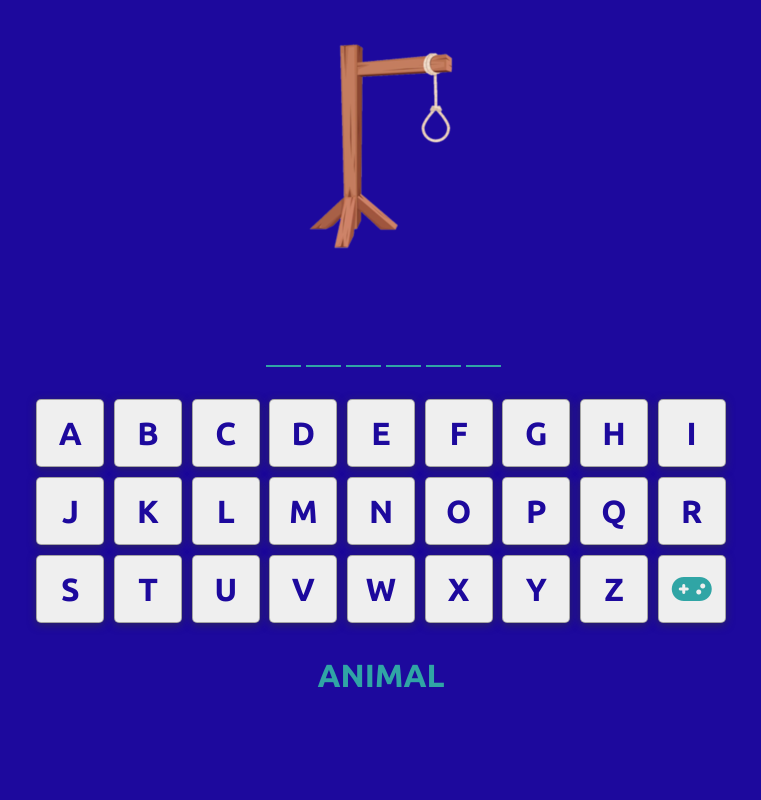
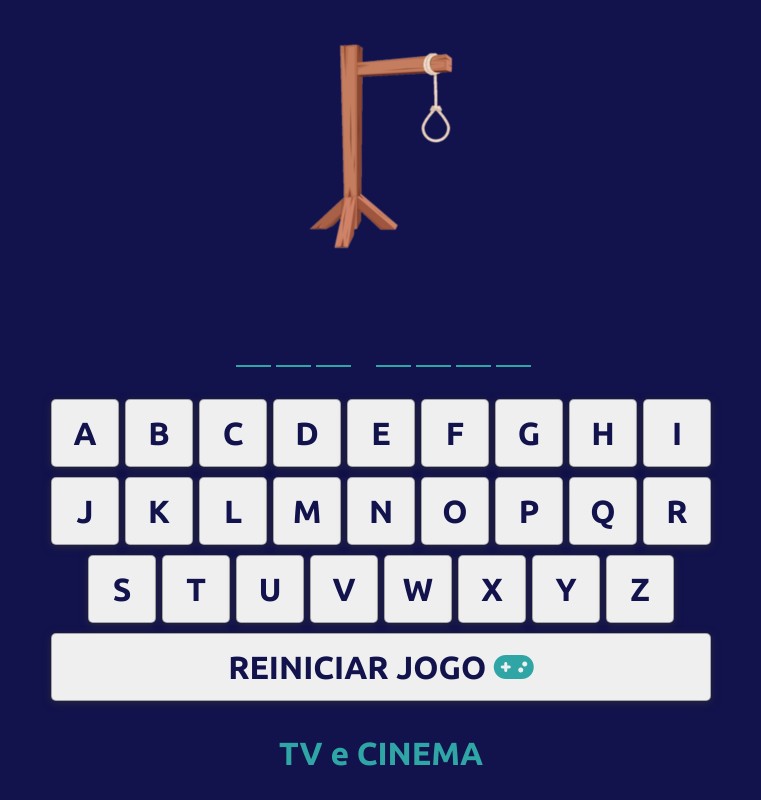
Before and after one commit to FaeelViegas/jogo-forca, a plain HTML site: page index.html in a window 1280 px wide. Shown: the whole page, without its empty margins (259-1020 px from the left). Drawn offline with nearby package versions, Linux system fonts and the light colour scheme.

Commit message:
acentuação nas palavras secretas/ alterações no estilo

```diff
--- a/index.html
+++ b/index.html
@@ -48,17 +48,20 @@
                     <button id="key-X" onclick="verifyLetter('X')">X</button>
                     <button id="key-Y" onclick="verifyLetter('Y')">Y</button>
                     <button id="key-Z" onclick="verifyLetter('Z')">Z</button>
-                    <button id="btnRestart" onclick="restartGame()"><i class="fa-solid fa-gamepad"></i></button>
+                </div>
+                <div class="keys">
+                    <button id="btnRestart" onclick="restartGame()">REINICIAR JOGO <i class="fa-solid fa-gamepad"></i></button>
                 </div>
             </div>
             <div id="category"></div>
-            <div class="modal fade" id="pri-modal" tabindex="-1" role="dialog"
-                aria-labelledby="exampleModalCenterTitle" aria-hidden="true">
+            <div class="modal fade" id="pri-modal" tabindex="-1" role="dialog" aria-labelledby="exampleModalCenterTitle"
+                aria-hidden="true">
                 <div class="modal-dialog modal-dialog-centered" role="document">
                     <div class="modal-content">
                         <div class="modal-header">
                             <h5 class="modal-title" id="modalLongTitle"></h5>
-                            <button type="button" class="close btn btn-secondary" data-dismiss="modal" aria-label="Close">
+                            <button type="button" class="close btn btn-secondary" data-dismiss="modal"
+                                aria-label="Close">
                                 <span aria-hidden="true">&times;</span>
                             </button>
                         </div>
--- a/js/script.js
+++ b/js/script.js
@@ -3,88 +3,96 @@ let secretWordDrawn;
 let attempt = 6;
 let list = [];
 const words = [
+    { name: "ABACAXI", category: "FRUTAS" },
+    { name: "BANANA", category: "FRUTAS" },
+    { name: "CEREJA", category: "FRUTAS" },
+    { name: "DAMASCO", category: "FRUTAS" },
+    { name: "ESCARAMUJO", category: "FRUTAS" },
+    { name: "FIGO", category: "FRUTAS" },
+    { name: "GOIABA", category: "FRUTAS" },
+    { name: "HIBISCO", category: "FRUTAS" },
+    { name: "JACA", category: "FRUTAS" },
+    { name: "KIWI", category: "FRUTAS" },
+    { name: "LIMÃO", category: "FRUTAS" },
+    { name: "MANGA", category: "FRUTAS" },
+    { name: "NECTARINA", category: "FRUTAS" },
+    { name: "PITANGA", category: "FRUTAS" },
+    { name: "QUINCE", category: "FRUTAS" },
+    { name: "ROMÃ", category: "FRUTAS" },
+    { name: "SAPOTI", category: "FRUTAS" },
+    { name: "TAMARINDO", category: "FRUTAS" },
+    { name: "UMBU", category: "FRUTAS" },
+    { name: "UVAS", category: "FRUTAS" },
     { name: "BRASIL", category: "PAISES" },
     { name: "ARGENTINA", category: "PAISES" },
+    { name: "CHILE", category: "PAISES" },
+    { name: "COLÔMBIA", category: "PAISES" },
+    { name: "PERU", category: "PAISES" },
+    { name: "VENEZUELA", category: "PAISES" },
+    { name: "PARAGUAI", category: "PAISES" },
+    { name: "URUGUAI", category: "PAISES" },
+    { name: "BOLÍVIA", category: "PAISES" },
+    { name: "EQUADOR", category: "PAISES" },
+    { name: "CANADÁ", category: "PAISES" },
+    { name: "MÉXICO", category: "PAISES" },
+    { name: "CUBA", category: "PAISES" },
+    { name: "FRANÇA", category: "PAISES" },
+    { name: "ITÁLIA", category: "PAISES" },
+    { name: "ESPANHA", category: "PAISES" },
     { name: "ALEMANHA", category: "PAISES" },
-    { name: "FRANÇA", category: "PAISES" },
+    { name: "PORTUGAL", category: "PAISES" },
     { name: "JAPÃO", category: "PAISES" },
-    { name: "CANADÁ", category: "PAISES" },
-    { name: "AUSTRÁLIA", category: "PAISES" },
     { name: "CHINA", category: "PAISES" },
-    { name: "ITÁLIA", category: "PAISES" },
-    { name: "PIZZA", category: "COMIDA" },
-    { name: "HAMBURGER", category: "COMIDA" },
-    { name: "LASANHA", category: "COMIDA" },
-    { name: "TACO", category: "COMIDA" },
-    { name: "SUSHI", category: "COMIDA" },
-    { name: "PASTEL", category: "COMIDA" },
-    { name: "COXINHA", category: "COMIDA" },
-    { name: "BRIGADEIRO", category: "COMIDA" },
-    { name: "FEIJOADA", category: "COMIDA" },
-    { name: "CHURRASCO", category: "COMIDA" },
-    { name: "CACHORRO", category: "ANIMAL" },
-    { name: "GATO", category: "ANIMAL" },
-    { name: "ELEFANTE", category: "ANIMAL" },
-    { name: "GIRAFA", category: "ANIMAL" },
-    { name: "LEÃO", category: "ANIMAL" },
-    { name: "TIGRE", category: "ANIMAL" },
-    { name: "PÁSSARO", category: "ANIMAL" },
-    { name: "PEIXE", category: "ANIMAL" },
-    { name: "RATO", category: "ANIMAL" },
-    { name: "COELHO", category: "ANIMAL" },
-    { name: "TITANIC", category: "FILME" },
-    { name: "AVATAR", category: "FILME" },
-    { name: "INCEPTION", category: "FILME" },
-    { name: "INTERSTELLAR", category: "FILME" },
-    { name: "GLADIADOR", category: "FILME" },
-    { name: "MATRIX", category: "FILME" },
-    { name: "CORINGA", category: "FILME" },
-    { name: "BATMAN", category: "FILME" },
-    { name: "VINGADORES", category: "FILME" },
-    { name: "SUPERMAN", category: "FILME" },
-    { name: "TUBARÃO", category: "FILME" },
-    { name: "ESPANHA", category: "PAISES" },
-    { name: "PORTUGAL", category: "PAISES" },
-    { name: "RÚSSIA", category: "PAISES" },
-    { name: "ÍNDIA", category: "PAISES" },
-    { name: "MÉXICO", category: "PAISES" },
-    { name: "EGITO", category: "PAISES" },
-    { name: "SUÍÇA", category: "PAISES" },
-    { name: "MACARRÃO", category: "COMIDA" },
-    { name: "SORVETE", category: "COMIDA" },
-    { name: "BOLO", category: "COMIDA" },
-    { name: "SALADA", category: "COMIDA" },
-    { name: "CHOCOLATE", category: "COMIDA" },
-    { name: "PÃO", category: "COMIDA" },
-    { name: "BISCOITO", category: "COMIDA" },
-    { name: "TORTA", category: "COMIDA" },
-    { name: "FRUTAS", category: "COMIDA" },
-    { name: "CAVALO", category: "ANIMAL" },
-    { name: "VACA", category: "ANIMAL" },
-    { name: "OVELHA", category: "ANIMAL" },
-    { name: "CABRA", category: "ANIMAL" },
-    { name: "PANDA", category: "ANIMAL" },
-    { name: "LOBO", category: "ANIMAL" },
-    { name: "RAPOSA", category: "ANIMAL" },
-    { name: "URSO", category: "ANIMAL" },
-    { name: "MACACO", category: "ANIMAL" },
-    { name: "CROCODILO", category: "ANIMAL" },
-    { name: "THOR", category: "FILME" },
-    { name: "MAÇÃ", category: "FRUTA" },
-    { name: "BANANA", category: "FRUTA" },
-    { name: "LARANJA", category: "FRUTA" },
-    { name: "MORANGO", category: "FRUTA" },
-    { name: "ABACAXI", category: "FRUTA" },
-    { name: "MANGA", category: "FRUTA" },
-    { name: "UVA", category: "FRUTA" },
-    { name: "PÊSSEGO", category: "FRUTA" },
-    { name: "MELANCIA", category: "FRUTA" },
-    { name: "KIWI", category: "FRUTA" },
-    { name: "PERA", category: "FRUTA" },
-    { name: "CEREJA", category: "FRUTA" },
-    { name: "FRAMBOESA", category: "FRUTA" },
-    { name: "MELÃO", category: "FRUTA" },
-    { name: "COCO", category: "FRUTA" }
+    { name: "LEÃO", category: "ANIMAIS" },
+    { name: "ELEFANTE", category: "ANIMAIS" },
+    { name: "GIRAFA", category: "ANIMAIS" },
+    { name: "TIGRE", category: "ANIMAIS" },
+    { name: "URSO", category: "ANIMAIS" },
+    { name: "COALA", category: "ANIMAIS" },
+    { name: "GORILA", category: "ANIMAIS" },
+    { name: "CAVALO", category: "ANIMAIS" },
+    { name: "CACHORRO", category: "ANIMAIS" },
+    { name: "GATO", category: "ANIMAIS" },
+    { name: "CROCODILO", category: "ANIMAIS" },
+    { name: "CANGURU", category: "ANIMAIS" },
+    { name: "PINGUIM", category: "ANIMAIS" },
+    { name: "ZEBRA", category: "ANIMAIS" },
+    { name: "HIPOPÓTAMO", category: "ANIMAIS" },
+    { name: "BALEIA", category: "ANIMAIS" },
+    { name: "GOLFINHO", category: "ANIMAIS" },
+    { name: "PANDA", category: "ANIMAIS" },
+    { name: "RINOCERONTE", category: "ANIMAIS" },
+    { name: "TARTARUGA", category: "ANIMAIS" },
+    { name: "FRIENDS", category: "TV e CINEMA" },
+    { name: "BREAKING BAD", category: "TV e CINEMA" },
+    { name: "GAME OF THRONES", category: "TV e CINEMA" },
+    { name: "STRANGER THINGS", category: "TV e CINEMA" },
+    { name: "NARCOS", category: "TV e CINEMA" },
+    { name: "THE WITCHER", category: "TV e CINEMA" },
+    { name: "THE OFFICE", category: "TV e CINEMA" },
+    { name: "LOST", category: "TV e CINEMA" },
+    { name: "BLACK MIRROR", category: "TV e CINEMA" },
+    { name: "VIKINGS", category: "TV e CINEMA" },
+    { name: "THE BOYS", category: "TV e CINEMA" },
+    { name: "LUCIFER", category: "TV e CINEMA" },
+    { name: "SHERLOCK", category: "TV e CINEMA" },
+    { name: "SUPERNATURAL", category: "TV e CINEMA" },
+    { name: "O SENHOR DOS ANÉIS", category: "TV e CINEMA" },
+    { name: "STAR WARS", category: "TV e CINEMA" },
+    { name: "HARRY POTTER", category: "TV e CINEMA" },
+    { name: "TITANIC", category: "TV e CINEMA" },
+    { name: "O REI LEÃO", category: "TV e CINEMA" },
+    { name: "JURASSIC PARK", category: "TV e CINEMA" },
+    { name: "O EXTERMINADOR DO FUTURO", category: "TV e CINEMA" },
+    { name: "CLUBE DA LUTA", category: "TV e CINEMA" },
+    { name: "GLADIADOR", category: "TV e CINEMA" },
+    { name: "MATRIX", category: "TV e CINEMA" },
+    { name: "O ILUMINADO", category: "TV e CINEMA" },
+    { name: "BLADE RUNNER", category: "TV e CINEMA" },
+    { name: "CORINGA", category: "TV e CINEMA" },
+    { name: "OS VINGADORES", category: "TV e CINEMA" },
+    { name: "A BELA E A FERA", category: "TV e CINEMA" },
+    { name: "PANICO", category: "TV e CINEMA" }
 ];
 
 createSecretWord();
@@ -146,7 +154,10 @@ function styleLetter(key, con) {
 
 function compareList(letter) {
     let win = true;
-    const position = secretWordDrawn.indexOf(letter);
+    const normalizedSecretWord = secretWordDrawn.normalize('NFD').replace(/[\u0300-\u036f]/g, "");
+    const normalizedLetter = letter.normalize('NFD').replace(/[\u0300-\u036f']/g, "");
+
+    const position = normalizedSecretWord.indexOf(normalizedLetter);
     if (position < 0) {
         attempt--;
         loadImage();
@@ -155,19 +166,20 @@ function compareList(letter) {
         }
     } else {
         styleLetter("key-" + letter, true);
-        for (i = 0; i < secretWordDrawn.length; i++) {
-            if (secretWordDrawn[i] == letter) {
-                list[i] = letter;
+        for (let i = 0; i < secretWordDrawn.length; i++) {
+            if (normalizedSecretWord[i] === normalizedLetter) {
+                list[i] = secretWordDrawn[i];
             }
         }
     }
-    for (i = 0; i < secretWordDrawn.length; i++) {
-        if (secretWordDrawn[i] != list[i]) {
+
+    for (let i = 0; i < secretWordDrawn.length; i++) {
+        if (secretWordDrawn[i] !== list[i]) {
             win = false;
         }
     }
 
-    if (win == true) {
+    if (win) {
         openModal("PARABÉNS!", "Você acertou...🤗");
         attempt = 0;
     }
--- a/styles/style.css
+++ b/styles/style.css
@@ -11,7 +11,7 @@
 
 body {
     margin-top: 10px;
-    background-color: #1D099D;
+    background-color: #12124d;
     width: 100vw;
     height: 90vh;
 }
@@ -57,6 +57,15 @@ body {
     margin-top: 25px;
 }
 
+.keys {
+    display: flex;
+    justify-content: center;
+}
+
+.keys #btnRestart {
+    width: 100%;
+}
+
 .keys button {
     border: 1px solid rgba(88, 88, 88, 0.486);
     border-radius: 5px;
@@ -66,7 +75,7 @@ body {
     height: 25px;
     margin: 3px;
     margin-top: 7px;
-    color: #1D099D;
+    color: #12124d;
     font-weight: 900;
     transition: ease-in-out .2s;
 }
@@ -88,6 +97,11 @@ body {
     color: #30A5A5;
     font-size: 1.2em;
     font-weight: 800;
+}
+
+.btn-secondary {
+    background-color: #30A5A5;
+    border-color: #30A5A5;
 }
 
 @media (min-width: 321px) {
```
